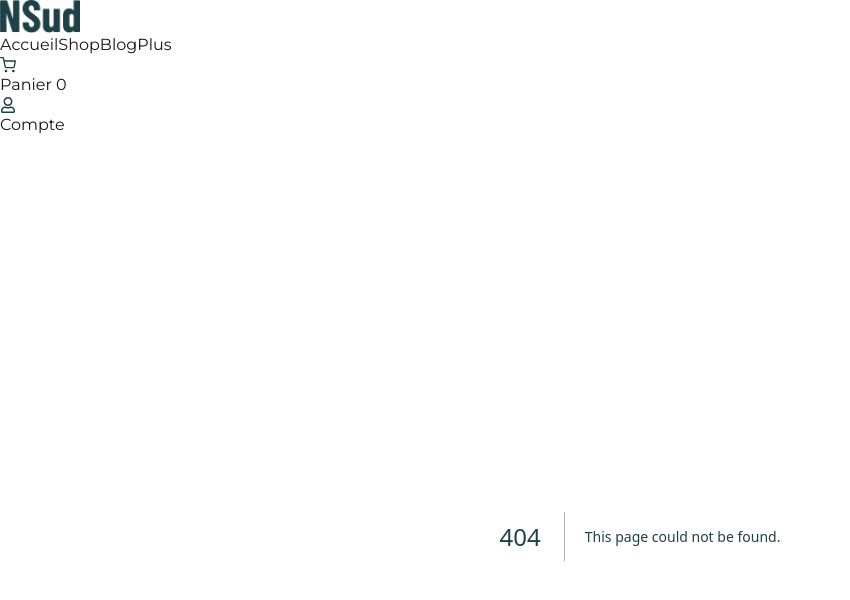
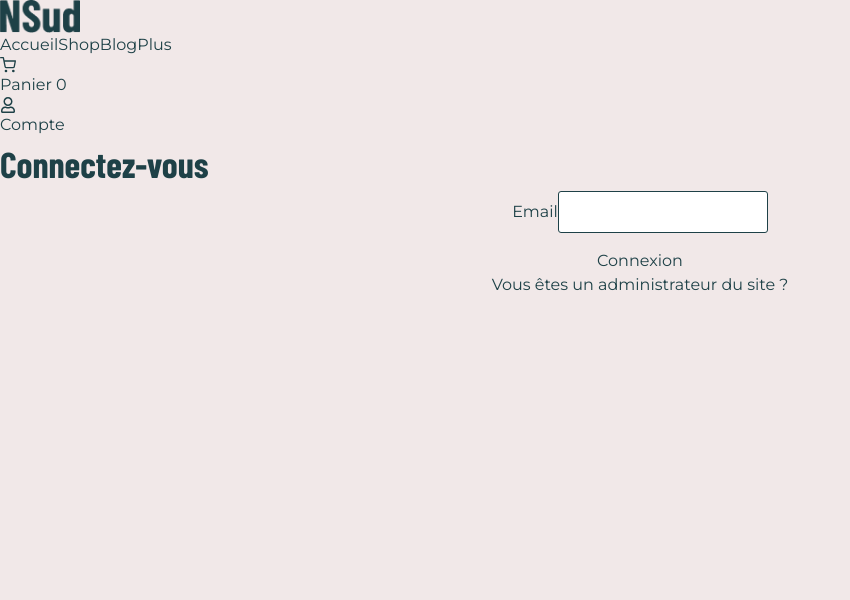
Before and after one commit to Pimer0/negosud-frontend, a Next.js app: page /login in a window 1280 px wide. Before the commit this address had no page. Shown: the top 600 px of the page, without its empty margins (0-850 px from the left). Built offline with nearby package versions, Linux system fonts and the light colour scheme.

Commit message:
Dev de la premiere page de login client

```diff
--- a/src/app/globals.css
+++ b/src/app/globals.css
@@ -21,7 +21,7 @@ body {
   font-family: Arial, Helvetica, sans-serif;
 }
 
-p, h1, h2, h3, button {
+p, h1, h2, h3, button, label, a {
   color: var(--text);
 }
 
@@ -29,6 +29,23 @@ h2 {
   font-size: 48px;
 }
 
-a {
-  color: var(--foreground);
+h1 {
+  font-size: 36px;
 }
+
+
+
+input {
+  border: #1E4147 1px solid;
+  border-radius: 3px;
+  margin-bottom: 1rem;
+  padding: 0.5rem;
+}
+
+form {
+  display: flex;
+  flex-direction: column;
+  justify-content: center;
+  justify-items: center;
+  align-items: center;
+}
--- a/src/app/layout.tsx
+++ b/src/app/layout.tsx
@@ -15,7 +15,7 @@ export default function RootLayout({
   children: React.ReactNode;
 }>) {
   return (
-    <html lang="en">
+    <html lang="fr">
       <body
         className={montserrat.className}
       >
--- /dev/null
+++ b/src/app/login/page.tsx
@@ -0,0 +1,29 @@
+'use client';
+import EncartForm from "@/components/EncartForm";
+import Bouton from "@/components/Bouton";
+import {FormEvent} from "react";
+import Link from "next/link";
+
+
+export default function Login() {
+    async function onSubmit(event: FormEvent<HTMLFormElement>) {
+        event.preventDefault()
+
+    }
+    return (
+<EncartForm titre={"Connectez-vous"} customWidth={"w-[614px]"}>
+    <form onSubmit={onSubmit}>
+        <div className={"flex flex-col"}>
+            <label htmlFor="email">Email</label>
+            <input type="email" name="email" id="email"/>
+        </div>
+
+        <Bouton
+            colorClass={"bg-[#1E4147] text-white"}
+            hoverColorClass={"hover:bg-white hover:text-[#1E4147]"}
+            text={"Connexion"}/>
+        <Link className={`underline text-[#1E414] leading-none mb-3 mt-6`} href={"/admin/login"}>Vous êtes un administrateur du site ?</Link>
+    </form>
+</EncartForm>
+    )
+}
--- a/src/components/Bouton.tsx
+++ b/src/components/Bouton.tsx
@@ -7,10 +7,12 @@ const Bouton: React.FC<BoutonProps> = ({
                                            hoverColorClass = "hover:bg-[#1E4147] hover:text-white",
                                            widthClass = "w-fit",
                                            onClick,
-    childrenIcon
+                                           childrenIcon,
+
                                        }) => {
     return (
         <button
+
             onClick={onClick}
             className={`px-4 py-2 rounded font-bold transition duration-300 ease-in-out ${colorClass} ${hoverColorClass} ${widthClass} flex text-center justify-center border border-[#1E4147]`}
         >
--- /dev/null
+++ b/src/components/EncartForm.tsx
@@ -0,0 +1,19 @@
+import {EncartFormProps} from "@/interfaces/EncartFormProps";
+import {barlowCondensed} from "@/app/fonts";
+
+const EncartForm: React.FC<EncartFormProps>= ({children, titre, customWidth}) => {
+    return (
+        <div className="grid grid-rows-[20px_1fr_20px] items-center justify-items-center min-h-screen  p-8 pb-20 gap-16 sm:p-20 font-[family-name:var(--font-geist-sans)]">
+            <main className="flex flex-col gap-8 row-start-2 items-center sm:items-start ">
+        <div >
+            <h1 className={`font-bold ${barlowCondensed.className} leading-none mb-3`}>{titre}</h1>
+            <div className={`bg-white h-96 rounded-lg p-4 ${customWidth} flex flex-wrap content-center items-center justify-center`}>
+                {children}
+            </div>
+        </div>
+        </main>
+        </div>
+    )
+}
+
+export default EncartForm;
--- /dev/null
+++ b/src/interfaces/EncartFormProps.ts
@@ -0,0 +1,7 @@
+import React from "react";
+
+export interface EncartFormProps {
+    titre: string;
+    children?: React.ReactNode;
+    customWidth?: string;
+}
```
